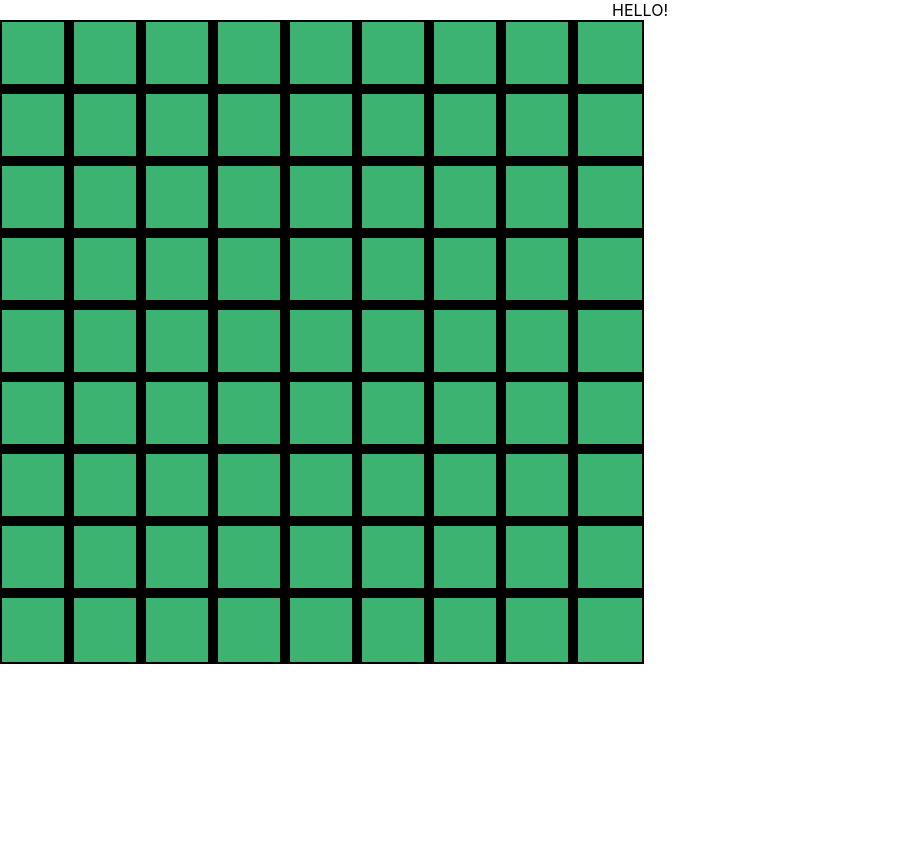
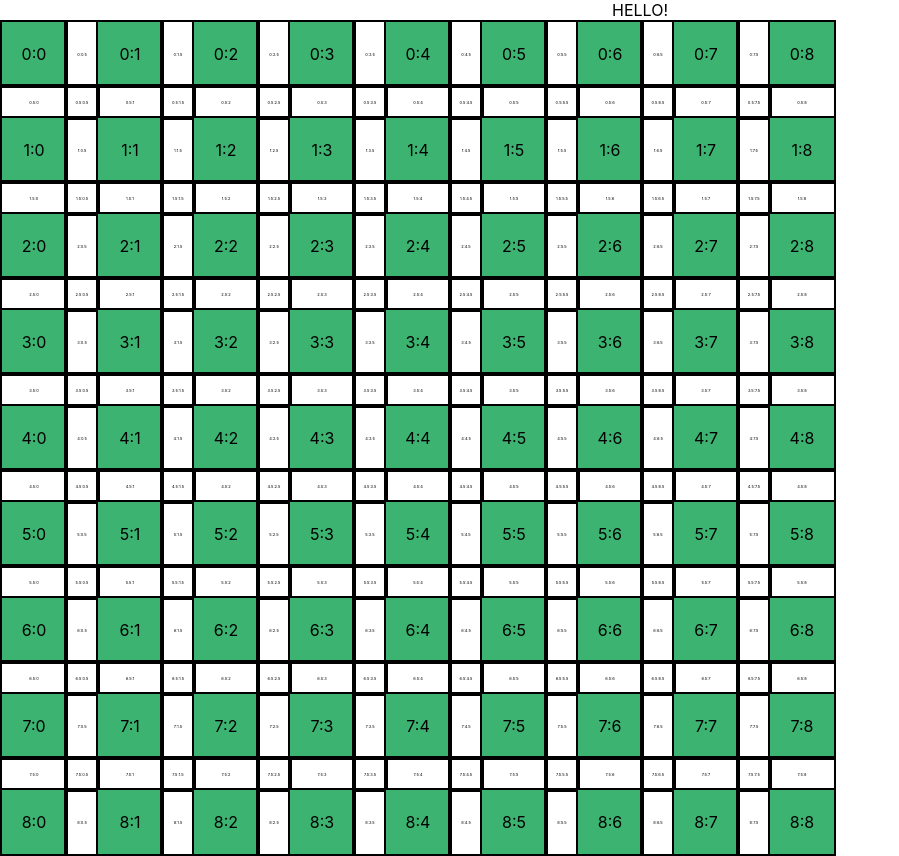
Before and after one commit to LouiMinister/jQuoridor, a React (Create React App) app: page / in a window 1280 px wide. Shown: the whole page, without its empty margins (0-899 px from the left). Before the commit the page ends 800 px from the top, so only its background shows below. Built offline with nearby package versions, Linux system fonts and the light colour scheme.

Commit message:
fix: Cell 과 Gutter에 위치 태그 추가

```diff
--- a/src/board/Board.js
+++ b/src/board/Board.js
@@ -5,8 +5,8 @@ function Board({ width, height }) {
 
   const boardStyle = {
     display: "grid",
-    gridTemplateColumns: "64px repeat(8, 8px 64px)",
-    gridTemplateRows: "64px repeat(8, 8px 64px)",
+    gridTemplateColumns: "64px repeat(8, 32px 64px)",
+    gridTemplateRows: "64px repeat(8, 32px 64px)",
   }
 
   return (
@@ -15,9 +15,9 @@ function Board({ width, height }) {
         new Array(height * 2 - 1).fill(null).map((_, columnIdx) => {
           return new Array(width * 2 - 1).fill(null).map((_, rowIdx) => {
             if (columnIdx % 2 === 0 && rowIdx % 2 === 0) {
-              return (<Cell />)
+              return <Cell text={`${Math.floor(columnIdx / 2)}:${Math.floor(rowIdx / 2)}`} />
             } else {
-              return (<Gutter />)
+              return (<Gutter text={`${(columnIdx) / 2}:${(rowIdx) / 2}`} />)
             }
           })
         })
--- a/src/board/cell/Cell.js
+++ b/src/board/cell/Cell.js
@@ -1,9 +1,9 @@
-function Cell({ width, height }) {
+function Cell({ text }) {
 
 
   return (
-    <div style={{ width: "100%", height: "100%", backgroundColor: 'mediumseagreen', borderStyle: "solid", borderWidth: "2px", borderColor: 'WindowFrame' }}>
-
+    <div style={{ display: "flex", width: "100%", height: "100%", backgroundColor: 'mediumseagreen', borderStyle: "solid", borderWidth: "2px", borderColor: 'WindowFrame', justifyContent: "center", alignItems: "center" }}>
+      {text}
     </div>
   );
 }
--- a/src/board/gutter/Gutter.js
+++ b/src/board/gutter/Gutter.js
@@ -1,9 +1,9 @@
-function Gutter({ width, height }) {
+function Gutter({ text }) {
 
 
   return (
-    <div style={{ width: "100%", height: "100%", backgroundColor: 'black', borderStyle: "solid", borderWidth: "2px", borderColor: 'WindowFrame' }}>
-
+    <div style={{ display: "flex", width: "100%", height: "100%", backgroundColor: '', borderStyle: "solid", borderWidth: "2px", borderColor: 'WindowFrame', fontSize: "4px", justifyContent: "center", alignItems: "center" }}>
+      {text}
     </div>
   );
 }
```
